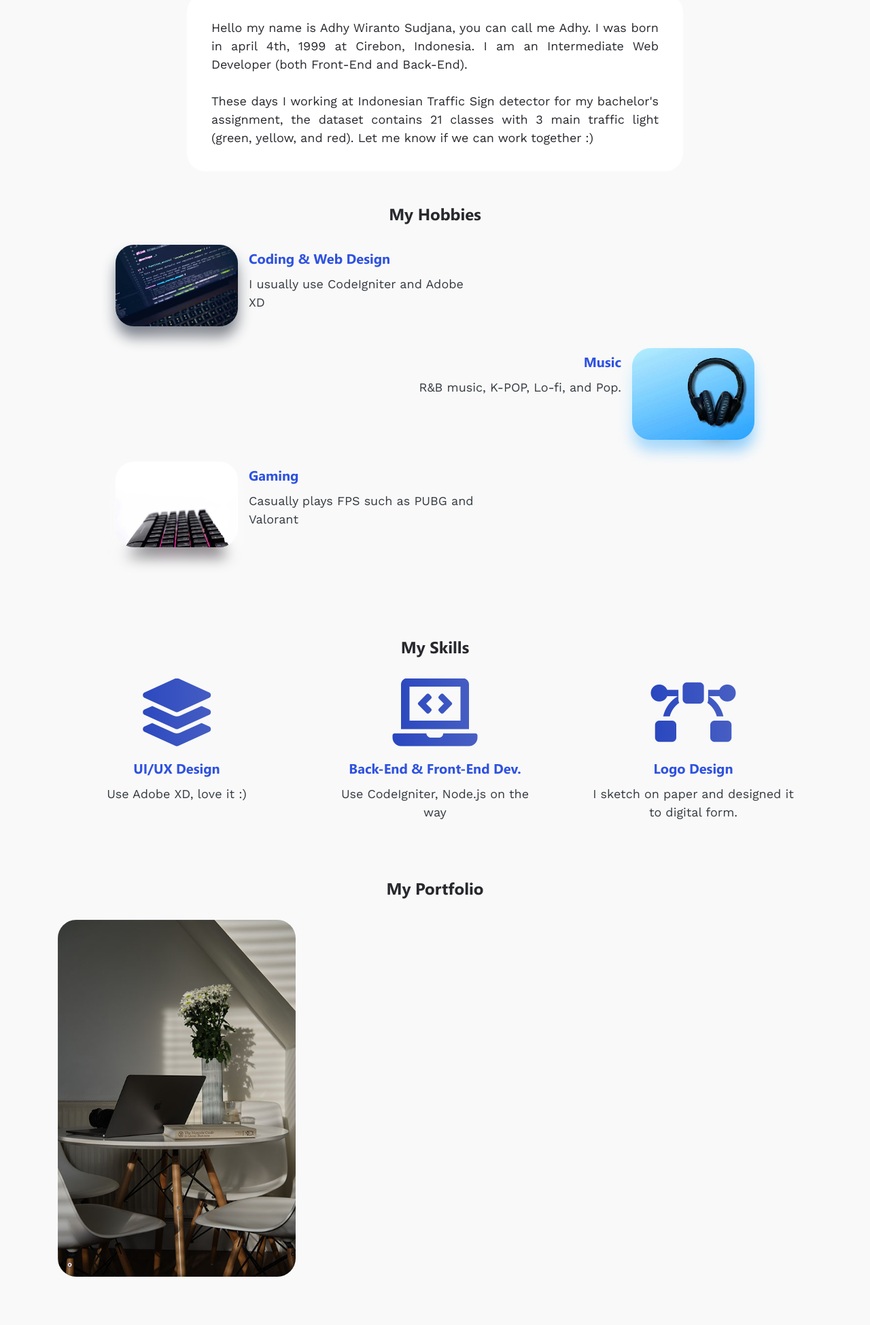
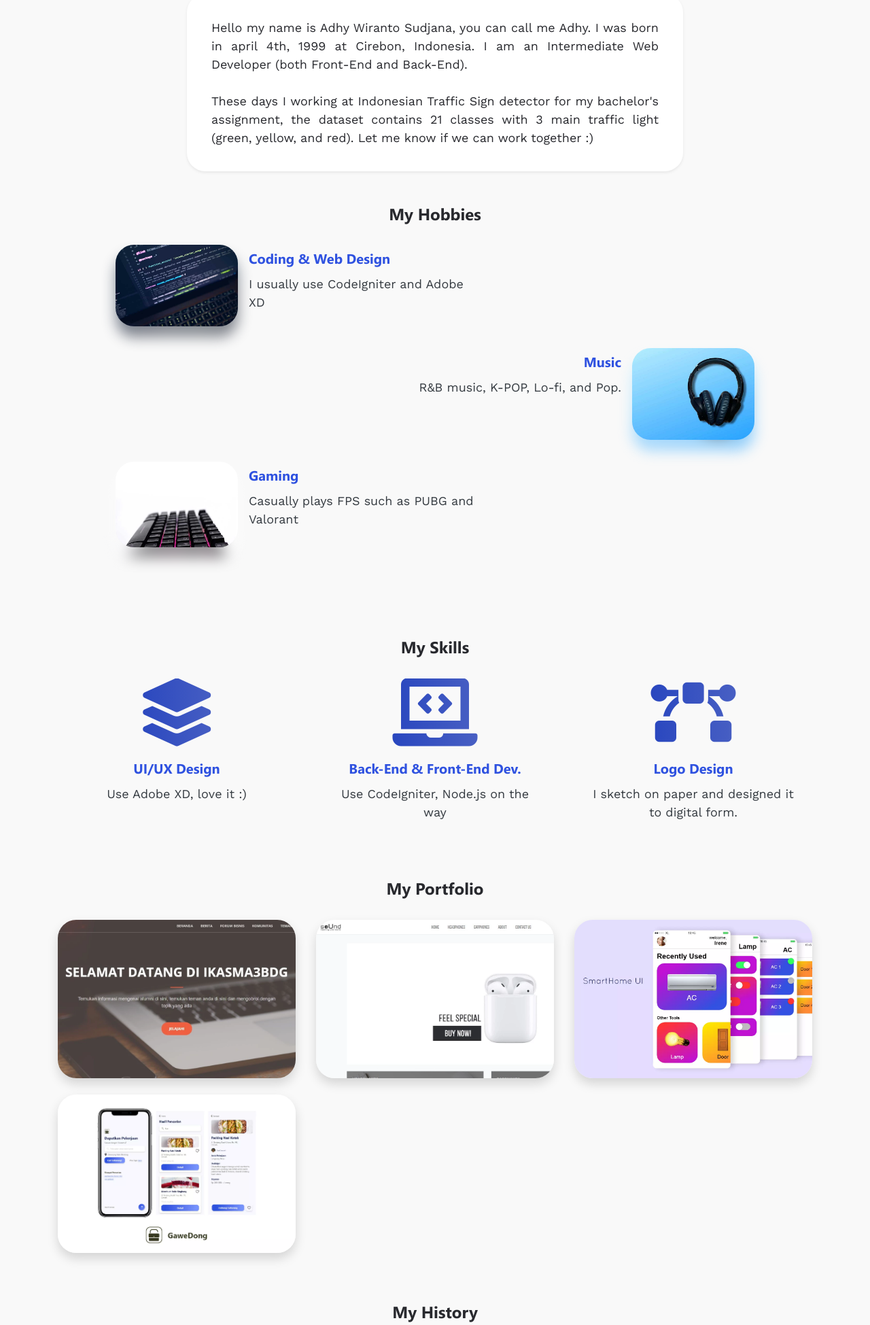
Before and after one commit to AdhyWiranto44/my_web_profile, a Node server app: page / in a window 1280 px wide. Shown: the part 776-2725 px from the top of the page at 68% size. Run offline with Node 20, Linux system fonts and the light colour scheme; some libraries are stand-ins or nearby versions.

Commit message:
Add portfolio project lists

```diff
--- a/index.html
+++ b/index.html
@@ -117,7 +117,7 @@
                 </div>
                 <div class="row">
                     <div class="col-lg-8 col offset-lg-2">
-                        <div class="card border-0 p-3">
+                        <div class="card border-0 p-3 shadow-sm">
                             <div class="card-body">
                                 <p class="card-text text-justify">Hello my name is Adhy Wiranto Sudjana, you can call me Adhy. I was born in april 4th, 1999 at Cirebon, Indonesia. I am an Intermediate Web Developer (both Front-End and Back-End).
                                 <br><br>
@@ -238,15 +238,44 @@
         </div>
         <div class="row">
             <div class="col-md-4 mb-4">
-                <div class="card border-0 bg-transparent text-white">
-                    <img src="img/portfolio/portfolio1.jpg" class="card-img h-100" style="height: 500px;">
-                    <div class="card-img-overlay text-center">
-                        <h5 class="card-title">IKASMA3BDG</h5>
-                        <p class="card-text">Web yang berisi data para alumni dengan fitur berita, forum bisnis, dan komunitas</p>
-                        <a class="btn btn-outline-light px-3" href="https://ikasma3bdg.com">Visit</a>
+                <div class="card border-0 bg-transparent shadow">
+                    <img src="img/portfolio/ikasma3bdg.webp" class="card-img">
+                    <div class="card-img-overlay">
+                        <h5 class="card-title text-white">IKASMA3BDG</h5>
+                        <p class="card-text text-white">Web yang berisi data para alumni dengan fitur berita, forum bisnis, dan komunitas.</p>
+                        <a class="btn btn-dark px-3" href="https://ikasma3bdg.com" target="blank">Visit</a>
                     </div>
                 </div>
             </div>
+            <div class="col-md-4 mb-4">
+                <div class="card border-0 bg-transparent shadow">
+                    <img src="img/portfolio/sound.webp" class="card-img">
+                    <div class="card-img-overlay">
+                        <h5 class="card-title text-white">SOUND</h5>
+                        <p class="card-text text-white">Website E-Commerce CRUD yang menjual headphone dan earphone.</p>
+                        <a class="btn btn-dark px-3" href="https://github.com/AdhyWiranto44/sound" target="blank">Visit</a>
+                    </div>
+                </div>
+            </div>
+            <div class="col-md-4 mb-4">
+                <div class="card border-0 bg-transparent shadow">
+                    <img src="img/portfolio/smarthomeui.webp" class="card-img">
+                    <div class="card-img-overlay">
+                        <h5 class="card-title text-white">Smarthome UI</h5>
+                        <p class="card-text text-white">Desain UI app smarthome untuk iOS</p>
+                        <a class="btn btn-dark px-3" href="https://www.behance.net/gallery/103817029/Smarthome-UI" target="blank">Visit</a>
+                    </div>
+                </div>
+            </div>
+            <div class="col-md-4 mb-4">
+                <div class="card border-0 bg-transparent shadow">
+                    <img src="img/portfolio/gawedong.webp" class="card-img">
+                    <div class="card-img-overlay">
+                        <h5 class="card-title text-white">GaweDong</h5>
+                        <p class="card-text text-white">Desain UI/UX aplikasi Job Seeker, partisipan lomba Codig 3.0 UMB 2020</p>
+                        <a class="btn btn-dark px-3" href="https://www.behance.net/gallery/115463817/UI-Design-GaweDong" target="blank">Visit</a>
+                    </div>
+                </div>
             </div>
         </div>
     </div>
@@ -259,7 +288,7 @@
         </div>
         <div class="row">
             <div class="col">
-                <div class="card bg-0 border-0" style="border-radius: 30px;">
+                <div class="card bg-0 border-0 shadow-sm" style="border-radius: 30px;">
                   <div class="card-body">
                     <div class="row">
                       <div class="col my-3 orde">
--- a/public/css/style.css
+++ b/public/css/style.css
@@ -141,35 +141,34 @@ iframe:hover {
 
 #portfolio .card-img-overlay {
     opacity: 0;
-    background-color: rgba(0, 0, 0, 0.5);
+    background-color: rgba(56, 56, 56, 0.8);
     transition: 0.3s;
-    padding-top: 50%;
 }
 
 #portfolio .card-img-overlay:hover {
     opacity: 1;
 }
 
-#portfolio .card-img-overlay h5,
+/* #portfolio .card-img-overlay h5,
 #portfolio .card-img-overlay p,
 #portfolio .card-img-overlay a {
     transform: translateY(-4px);
     transition: 0.3s;
-}
+} */
 
-#portfolio .card-img-overlay:hover h5,
+/* #portfolio .card-img-overlay:hover h5,
 #portfolio .card-img-overlay:hover p,
 #portfolio .card-img-overlay:hover a {
     transform: translateY(2px);
-}
+} */
 
 #portfolio .card img {
     transition: 0.3s;
 }
 
-#portfolio .card:hover img {
+/* #portfolio .card:hover img {
     filter: blur(3px);
-}
+} */
 
 .btn {
     border-radius: 10px;
```
Also changed, not shown: public/img/portfolio/gawedong.webp (added), public/img/portfolio/ikasma3bdg.webp (added), public/img/portfolio/portfolio1.jpg (deleted), public/img/portfolio/smarthomeui.webp (added), public/img/portfolio/sound.webp (added).
